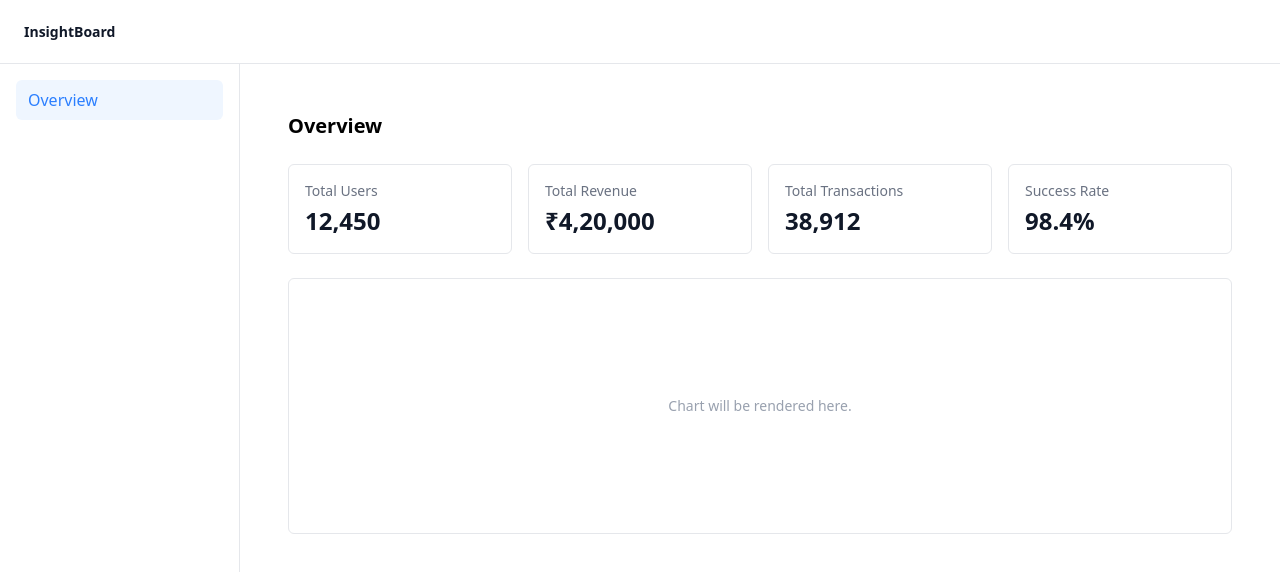
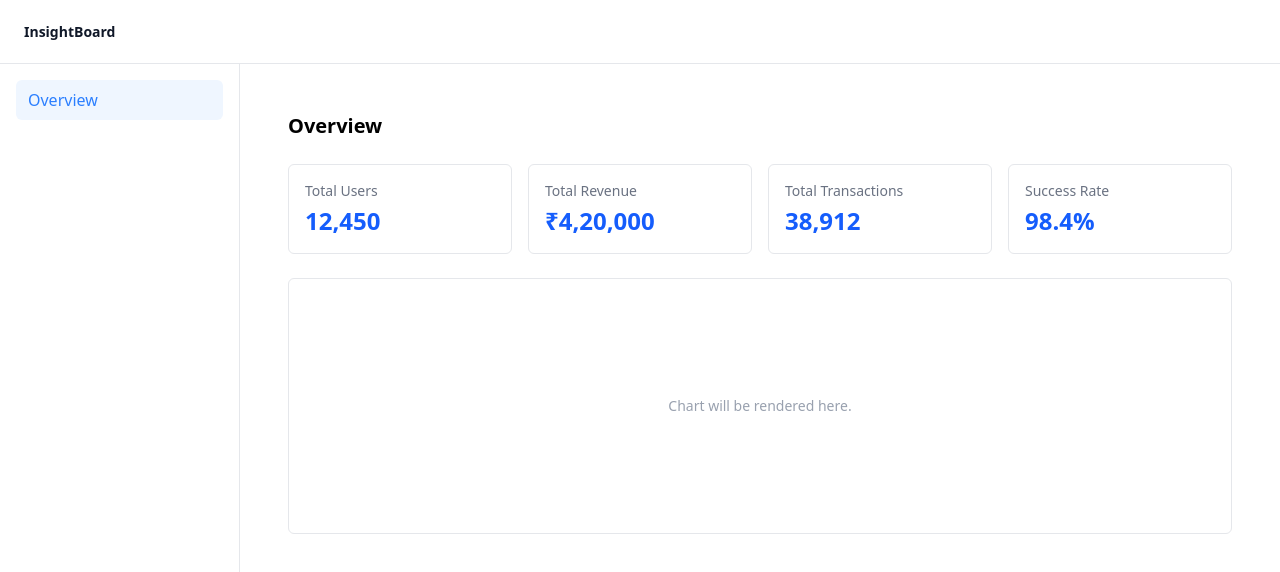
Before and after one commit to ankitjaishwal/Insight-board, a React (Vite) app: page /overview in a window 1280 px wide. Shown: the top 572 px of the page. Built offline with nearby package versions, Linux system fonts and the light colour scheme.

Commit message:
Styling: Metric card

```diff
--- a/src/components/MetricC/MetricCard.tsx
+++ b/src/components/MetricC/MetricCard.tsx
@@ -1,15 +1,13 @@
 type MetricCardProps = {
   label: string;
   value: string | number;
-  helperText?: string;
 };
 
-const MetricCard = ({ label, value, helperText }: MetricCardProps) => {
+const MetricCard = ({ label, value }: MetricCardProps) => {
   return (
     <div className="bg-white border border-gray-200 rounded-md p-4">
       <p className="text-sm text-gray-500">{label}</p>
-      <p className="mt-1 text-2xl font-semibold text-gray-900">{value}</p>
-      {helperText && <p className="mt-1 text-xs text-gray-500">{helperText}</p>}
+      <p className="mt-1 text-2xl font-semibold text-blue-600">{value}</p>
     </div>
   );
 };
```
